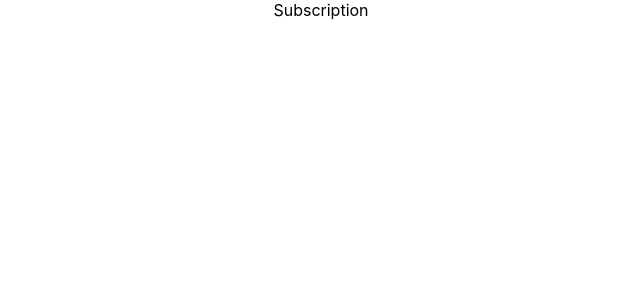
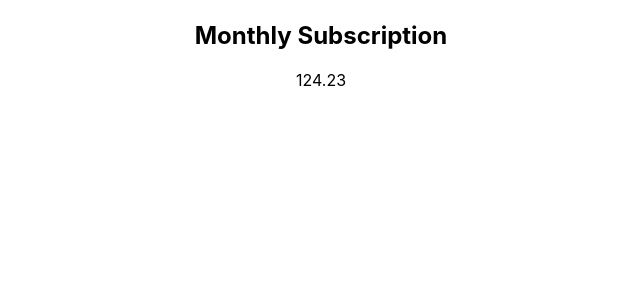
Before and after one commit to arafat-fullstackdev/My-App, a React (Create React App) app: page / in a window 1280 px wide. Shown: the top 300 px of the page, without its empty margins (319-959 px from the left). Built offline with nearby package versions, Linux system fonts and the light colour scheme.

Commit message:
Update subscription component

```diff
--- a/src/Components/Subsription/Subscription.jsx
+++ b/src/Components/Subsription/Subscription.jsx
@@ -1,8 +1,16 @@
 import React from 'react'
 
 const Subscription = () => {
+
+    let date= (new Date('2024','06','29'));
+    let title = "Monthly Subscription";
+    let amount = '124.23';
   return (
-    <div>Subscription</div>
+    <div className='Subscription'>
+        <h1 className='date'>{date.toISOString}</h1>
+        <h2>{title}</h2>
+        <p>{amount}</p>
+    </div>
   )
 }
 
```
